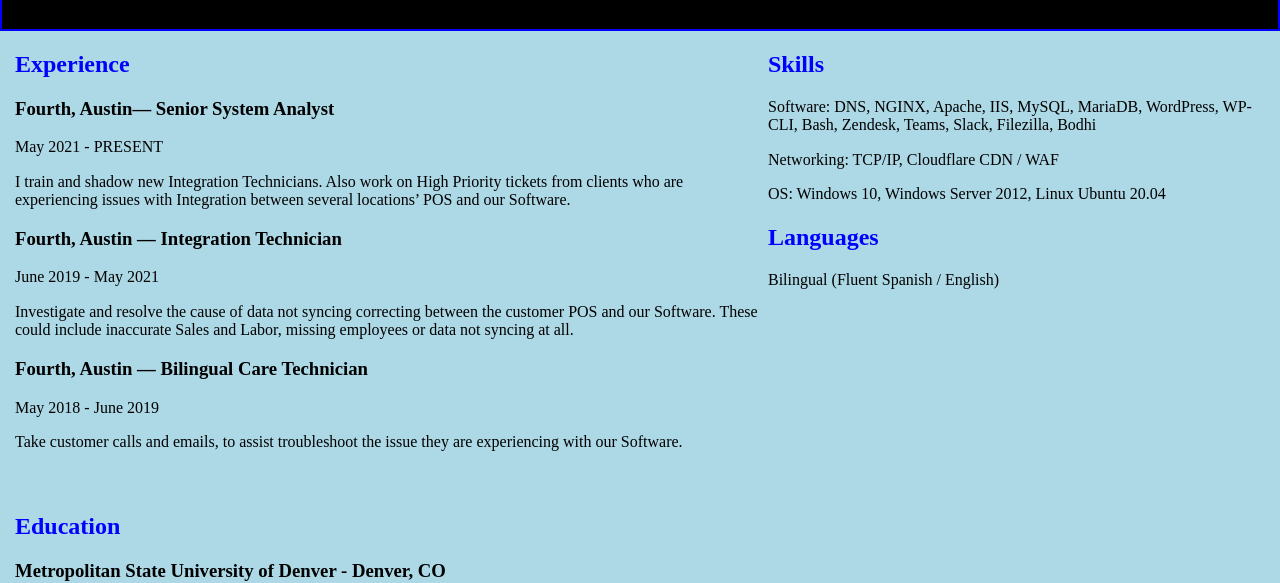
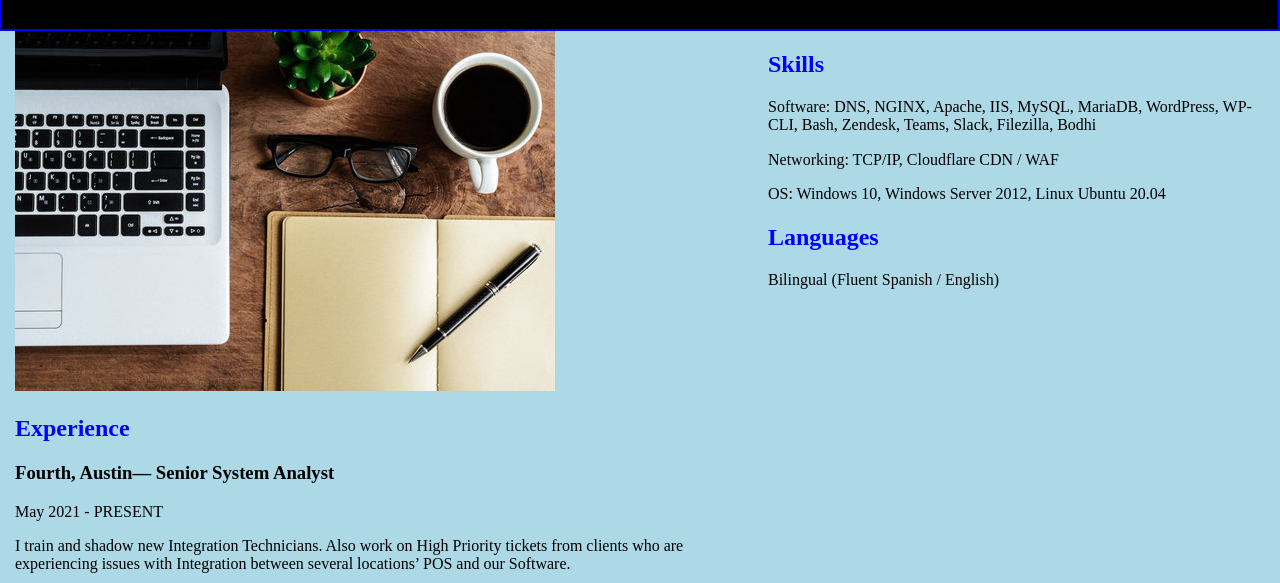
Before and after one commit to bmonroyy/resumeBryan, a plain HTML site: page resume/index.html in a window 1280 px wide. Shown: the part 73-656 px from the top of the page. Drawn offline with Linux system fonts and the light colour scheme.

Commit message:
image applied
line 23 applied image

```diff
--- a/resume/index.html
+++ b/resume/index.html
@@ -11,6 +11,7 @@
 		<!-- external CSS link -->
 		<link rel="stylesheet" href="css/normalize.css">
 		<link rel="stylesheet" href="css/style.css">
+		<link rel="stylesheet" href="/resume/img/laptopCoffee.jpg">
 	</head>
 	<body>
 
@@ -19,6 +20,7 @@
 		</header>
 
 		<section class="experience lection">
+			<img src="/resume/img/laptopCoffee.jpg" alt="laptopCoffee">
 			<h2>Experience</h2>
 
 			<section class="jobs">
```
